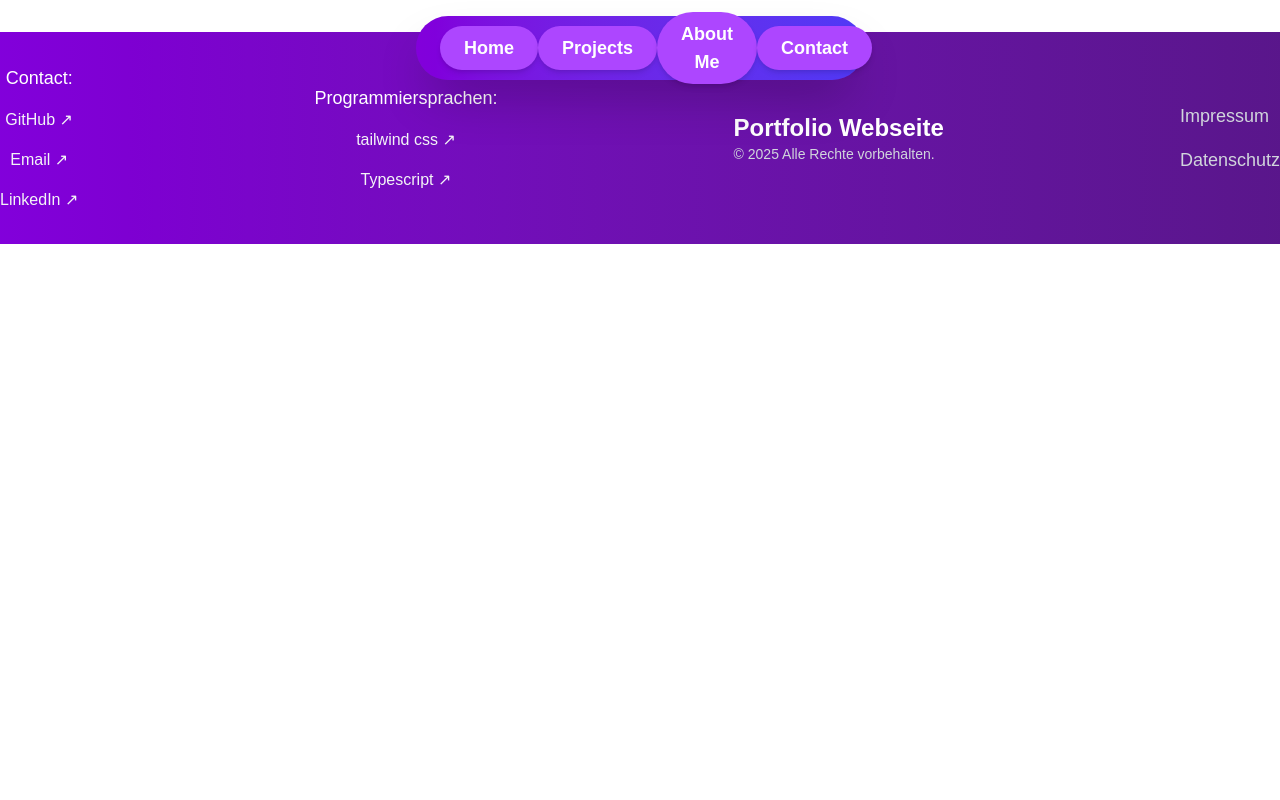
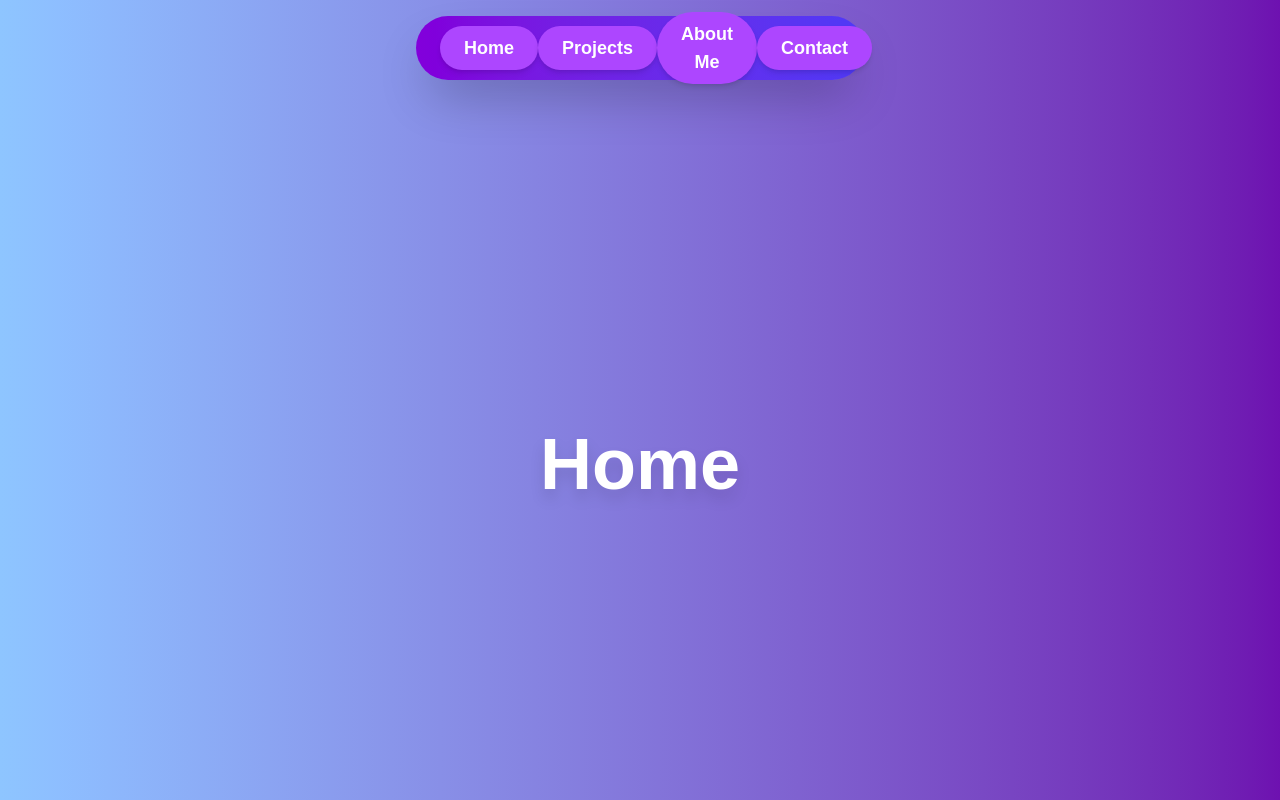
Before and after one commit to Hari-Gian/PortfolioWebseite, a Next.js app: page / in a window 1280 px wide. Shown: the top 800 px of the page. Built offline with nearby package versions, Linux system fonts and the light colour scheme.

Commit message:
mit den links angefangen und so

```diff
--- /dev/null
+++ b/WebseiteKomponenten/aboutme.tsx
@@ -0,0 +1,7 @@
+export default function Aboutme(){
+    return (
+        <div>
+            <h1>Aboutme</h1>
+        </div>
+    )
+}
--- /dev/null
+++ b/WebseiteKomponenten/contact.tsx
@@ -0,0 +1,3 @@
+export default function Contact(){
+
+}
--- /dev/null
+++ b/WebseiteKomponenten/home.tsx
@@ -0,0 +1,9 @@
+export default function Home() {
+    return (
+        <div className="flex justify-center items-center h-screen bg-gradient-to-r">
+            <h1 className="text-7xl font-extrabold text-white drop-shadow-xl ">
+                Home
+            </h1>
+        </div>
+    );
+}
--- /dev/null
+++ b/WebseiteKomponenten/projects.tsx
@@ -0,0 +1,3 @@
+export default function Projects(){
+
+}
--- a/app/layout.tsx
+++ b/app/layout.tsx
@@ -5,6 +5,8 @@ import Header from "../components/header"
 import Footer from "../components/footer"
 import CutoutTextLoader from "../others/loadingscreen"
 import React from "react";
+import Home from "../WebseiteKomponenten/home";
+import Aboutme from "../WebseiteKomponenten/aboutme";
 
 const geistSans = Geist({
   variable: "--font-geist-sans",
@@ -23,17 +25,19 @@ export const metadata: Metadata = {
 
 
 
-export default function RootLayout(){
+export default function RootLayout() {
   return (
     <html lang="en">
-    <body className={`${geistSans.variable} ${geistMono.variable} antialiased`}>
-
-
-    < Header />
-
-    < Footer />
-
-    </body>
+      <body className={`${geistSans.variable} ${geistMono.variable} antialiased`}>
+        <div className="min-h-screen bg-gradient-to-r from-blue-300 to-purple-800 flex flex-col">
+          <Header />
+          <main className="flex-grow">
+            <Home />
+            <Aboutme />
+          </main>
+          <Footer />
+        </div>
+      </body>
     </html>
   );
 }
--- a/components/header.tsx
+++ b/components/header.tsx
@@ -1,14 +1,17 @@
+import Link from "next/link";
+
 export default function Header() {
     return (
-        <header
-            className="w-[35%] max-w-4xl h-16 bg-gradient-to-r from-purple-700 to-indigo-600 rounded-full flex justify-between items-center px-6 absolute top-4 left-1/2 transform -translate-x-1/2 shadow-2xl">
-            {["Home", "Projects", "About Me", "Contact"].map((label) => (
-                <button
-                    key={label}
-                    className="bg-purple-500 text-white font-semibold text-lg px-6 py-2 rounded-full shadow-md hover:bg-purple-600 transition duration-300 ease-in-out transform hover:scale-105">
-
-                    {label}
-                </button>
+        <header className="w-[35%] max-w-4xl h-16 bg-gradient-to-r from-purple-700 to-indigo-600 rounded-full flex justify-between items-center px-6 absolute top-4 left-1/2 transform -translate-x-1/2 shadow-2xl sticky top-0">
+            {[{ label: "Home", href: "/" },
+              { label: "Projects", href: "/projects" },
+              { label: "About Me", href: "/aboutme" },
+              { label: "Contact", href: "/contact" }].map(({ label, href }) => (
+                <Link key={label} href={href}>
+                    <button className="bg-purple-500 text-white font-semibold text-lg px-6 py-2 rounded-full shadow-md hover:bg-purple-600 transition duration-300 ease-in-out transform hover:scale-105">
+                        {label}
+                    </button>
+                </Link>
             ))}
         </header>
     );
```
